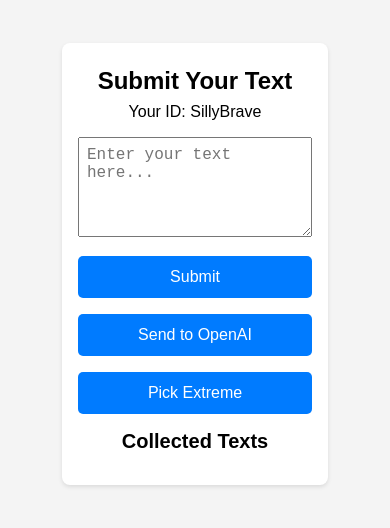
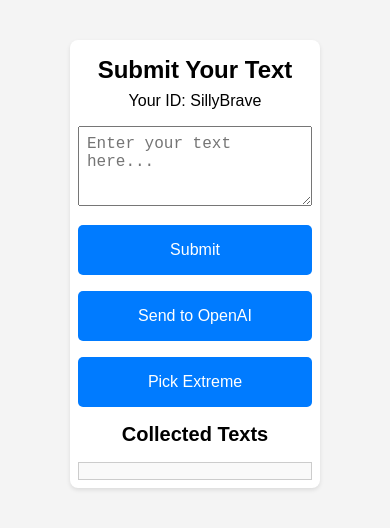
Before and after one commit to frogran/assistance-website, a website: page public/index.html in a window 390 px wide. Shown: the part 158-686 px from the top of the page. Drawn offline with Linux system fonts and the light colour scheme; no server answers.

Commit message:
fixing mobile viewing issues

```diff
--- a/public/index.html
+++ b/public/index.html
@@ -27,6 +27,6 @@
         <h2>Collected Texts</h2>
         <div id="collected-texts"></div>
     </div>
-    <script src="script.js"></script>
+    <script src="script.js?v=1.0.1"></script>
 </body>
 </html>
--- a/public/styles.css
+++ b/public/styles.css
@@ -13,7 +13,7 @@ body {
 #app {
     width: 60%;
     background: white;
-    padding: 1rem;
+    padding: 0.5rem;
     border-radius: 8px;
     box-shadow: 0 2px 4px rgba(0, 0, 0, 0.1);
     max-width: 600px;
@@ -44,7 +44,7 @@ h2 {
 /* Textarea */
 #text-input {
     width: 100%;
-    height: 100px;
+    height: 80px;
     padding: 0.5rem;
     font-size: 1rem;
     box-sizing: border-box;
@@ -53,7 +53,7 @@ h2 {
 
 /* Buttons */
 button {
-    padding: 0.75rem;
+    padding: 1rem;
     font-size: 1rem;
     cursor: pointer;
     border: none;
@@ -100,9 +100,13 @@ button:active {
     margin-top: 1rem;
 }
 
-#collected-texts p {
-    margin: 0.5rem 0;
-    font-size: 1rem;
+#collected-texts {
+    margin-top: 1rem;
+    max-height: 200px; /* Adjust as needed */
+    overflow-y: auto;
+    border: 1px solid #ccc;
+    padding: 0.5rem;
+    background-color: #f9f9f9;
 }
 
 /* AI Output and Recipient Info */
```
Also changed, not shown: server.js (+12 -0 lines).
